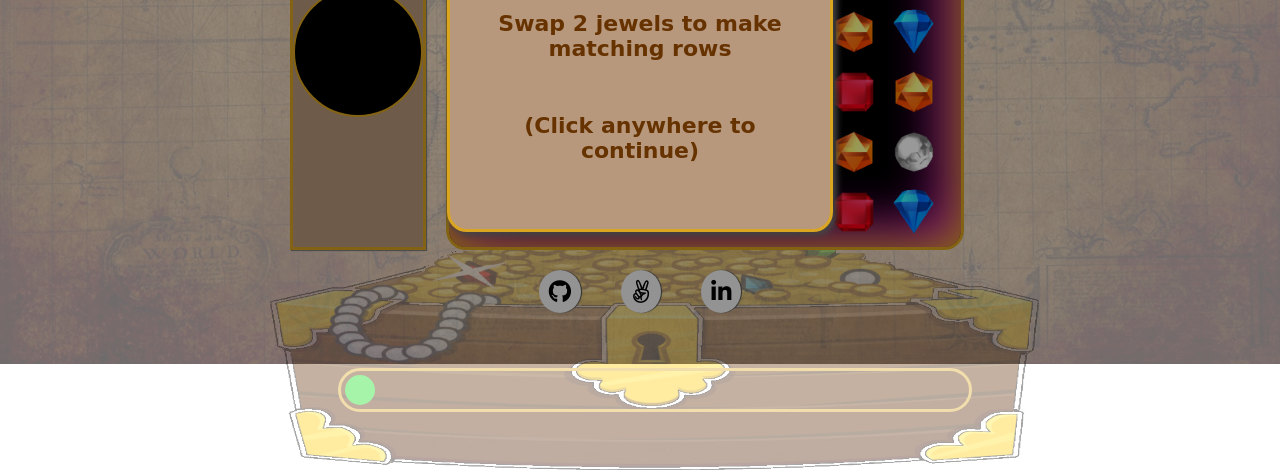
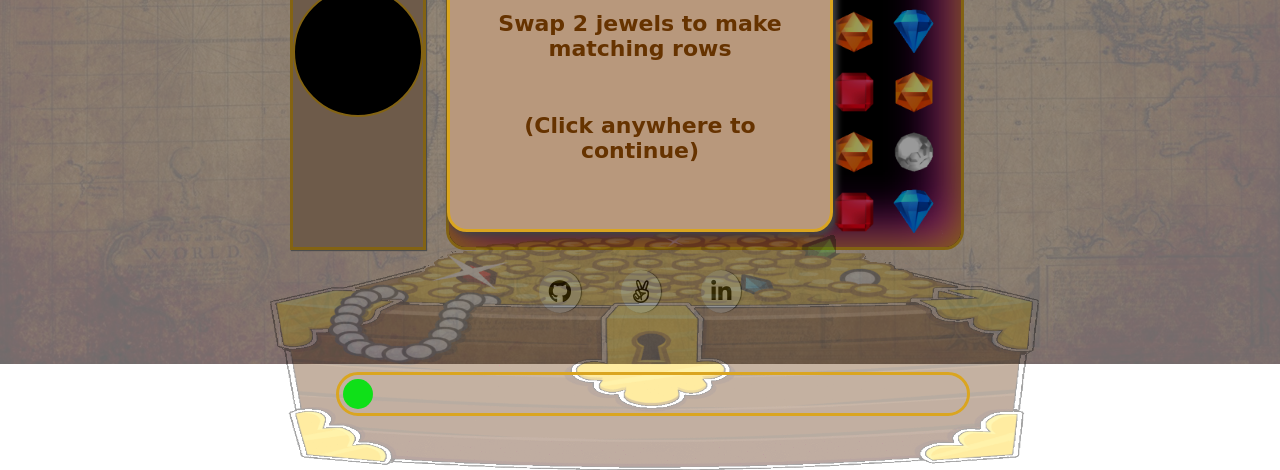
Before and after one commit to mmabraham/Bejeweled, a website built with webpack: page index.html in a window 1280 px wide. Shown: the part 436-906 px from the top of the page. Built offline with nearby package versions, Linux system fonts and the light colour scheme; files whose address does not match are found by name.

Commit message:
Remove opacity from progress bar

```diff
--- a/assets/css/main.css
+++ b/assets/css/main.css
@@ -111,23 +111,30 @@ main > div {
 }
 
 .progress-bar-container {
-  background-image: url('../images/chest_bottom.png');
-  background-repeat: round;
   height: 243px;
   width: 769px;
   position: absolute;
   bottom: -220px;
   left: -20px;
+}
+
+.progress-bar-backdrop {
+  background-image: url(../images/chest_bottom.png);
+  background-repeat: round;
+  height: 243px;
+  width: 769px;
   z-index: -1;
   opacity: 0.37;
 }
 
 .progress-bar {
+  position: absolute;
+  top: 145px;
+  left: 66px;
   width: 620px;
   height: 30px;
   padding: 4px;
   border-radius: 60px;
-  margin: 141px auto;
   border: 3px solid goldenrod;
 }
 
@@ -141,7 +148,7 @@ main > div {
 }
 
 #progress.changing {
-  background-color: purple;
+  background-color: #0a790f;
 }
 
 #points {
--- a/index.html
+++ b/index.html
@@ -53,6 +53,7 @@
           <div id="points"></div>
         </div>
         <div class="progress-bar-container">
+          <div class="progress-bar-backdrop"></div>
           <div class="progress-bar">
             <div id="progress"></div>
           </div>
```
